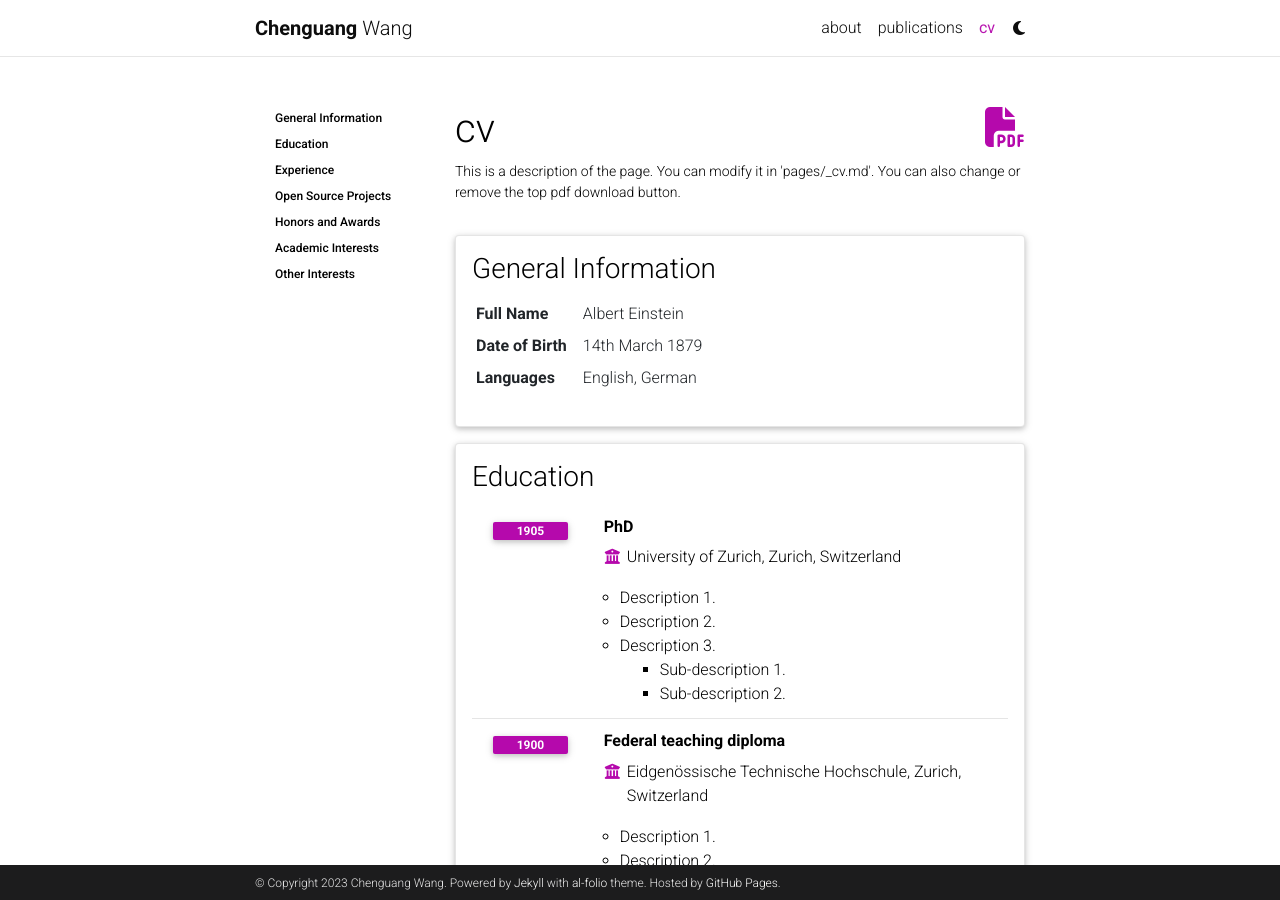
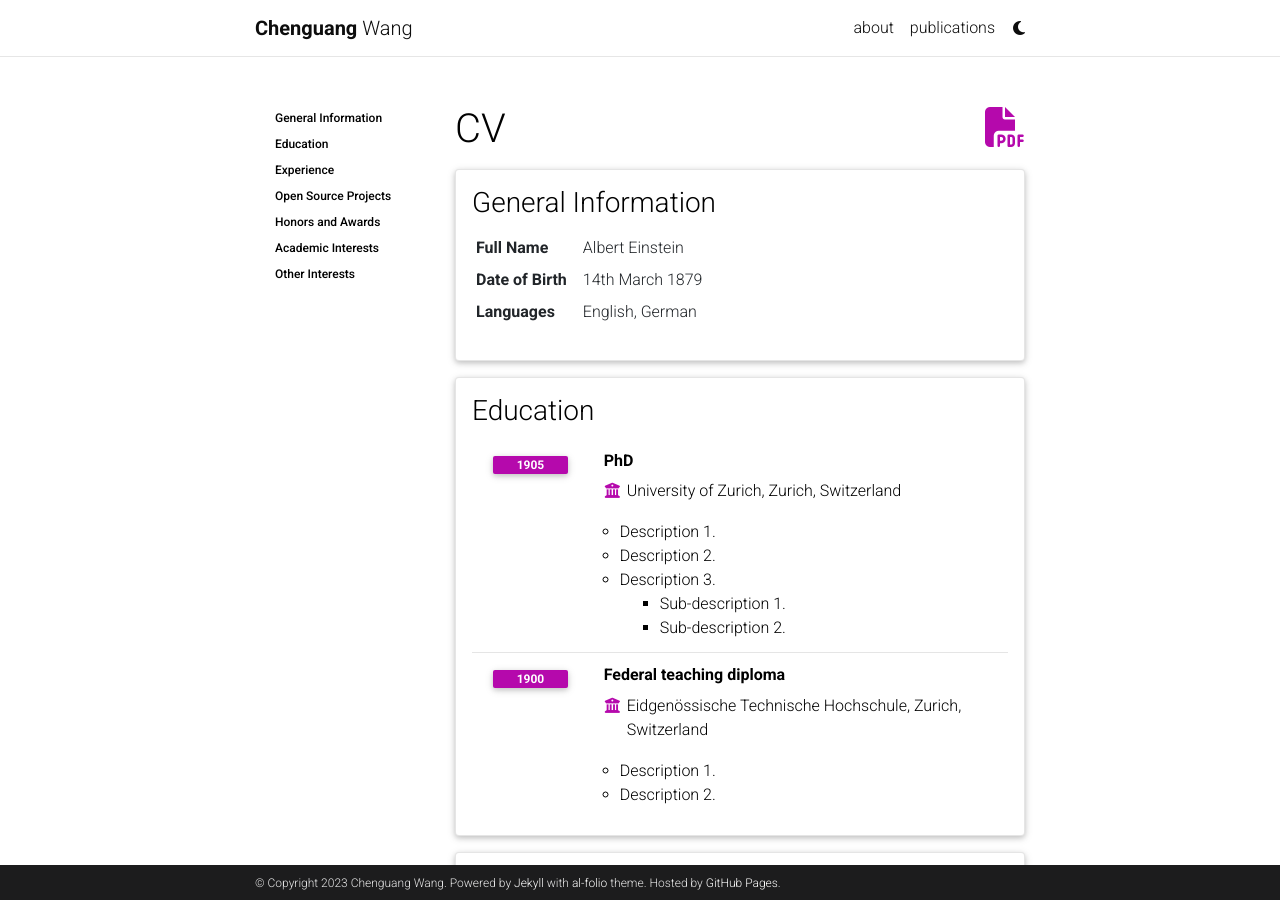
Before and after one commit to c-steve-wang/c-steve-wang.github.io, a Jekyll site: the page built from _pages/cv.md, in a window 1280 px wide and 900 px high. Built offline with Jekyll 4.4.1, drawn with Linux system fonts in a browser that asks for light colours; comment, search, counter and statistics services are not loaded; a style sheet for code colours, icons or effects is not loaded.

Commit message:
Update cv.md

```diff
--- a/_pages/cv.md
+++ b/_pages/cv.md
@@ -1,11 +1,10 @@
 ---
 layout: cv
 permalink: /cv/
-title: cv
-nav: true
+title: CV
+nav: false
 nav_order: 4
 cv_pdf: example_pdf.pdf
-description: This is a description of the page. You can modify it in 'pages/_cv.md'. You can also change or remove the top pdf download button.
 toc:
   sidebar: left
 ---
```
